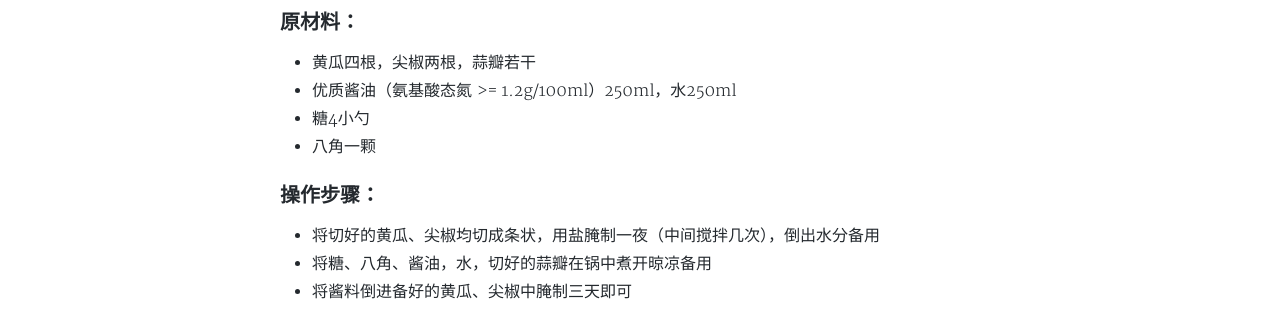
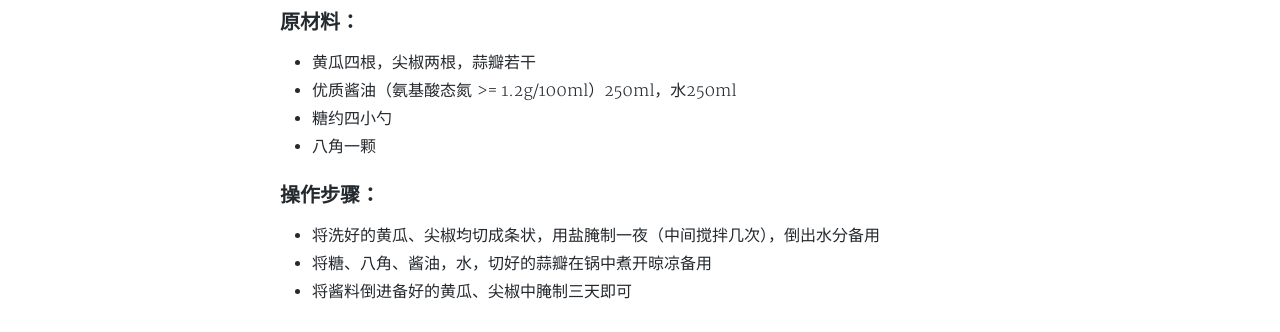
Before and after one commit to Lerryteng/Lerryteng.github.io, a Jekyll site: the page built from _posts/2018-12-05-菜肴.md, in a window 1280 px wide and 900 px high, scrolled down 303 px. Shown: the part 151-483 px from the top of the window. Built offline with Jekyll 4.4.1, drawn with Linux system fonts in a browser that asks for light colours; nearby versions of some CDN libraries; a style sheet for code colours, icons or effects is not loaded.

Commit message:
update food

```diff
--- a/_posts/2018-12-05-菜肴.md
+++ b/_posts/2018-12-05-菜肴.md
@@ -11,11 +11,11 @@ tags: food
 ### 原材料：
 - 黄瓜四根，尖椒两根，蒜瓣若干
 - 优质酱油（氨基酸态氮 >= 1.2g/100ml）250ml，水250ml
-- 糖4小勺
+- 糖约四小勺
 - 八角一颗
 
 ### 操作步骤：
-- 将切好的黄瓜、尖椒均切成条状，用盐腌制一夜（中间搅拌几次），倒出水分备用
+- 将洗好的黄瓜、尖椒均切成条状，用盐腌制一夜（中间搅拌几次），倒出水分备用
 - 将糖、八角、酱油，水，切好的蒜瓣在锅中煮开晾凉备用
 - 将酱料倒进备好的黄瓜、尖椒中腌制三天即可
 
```
